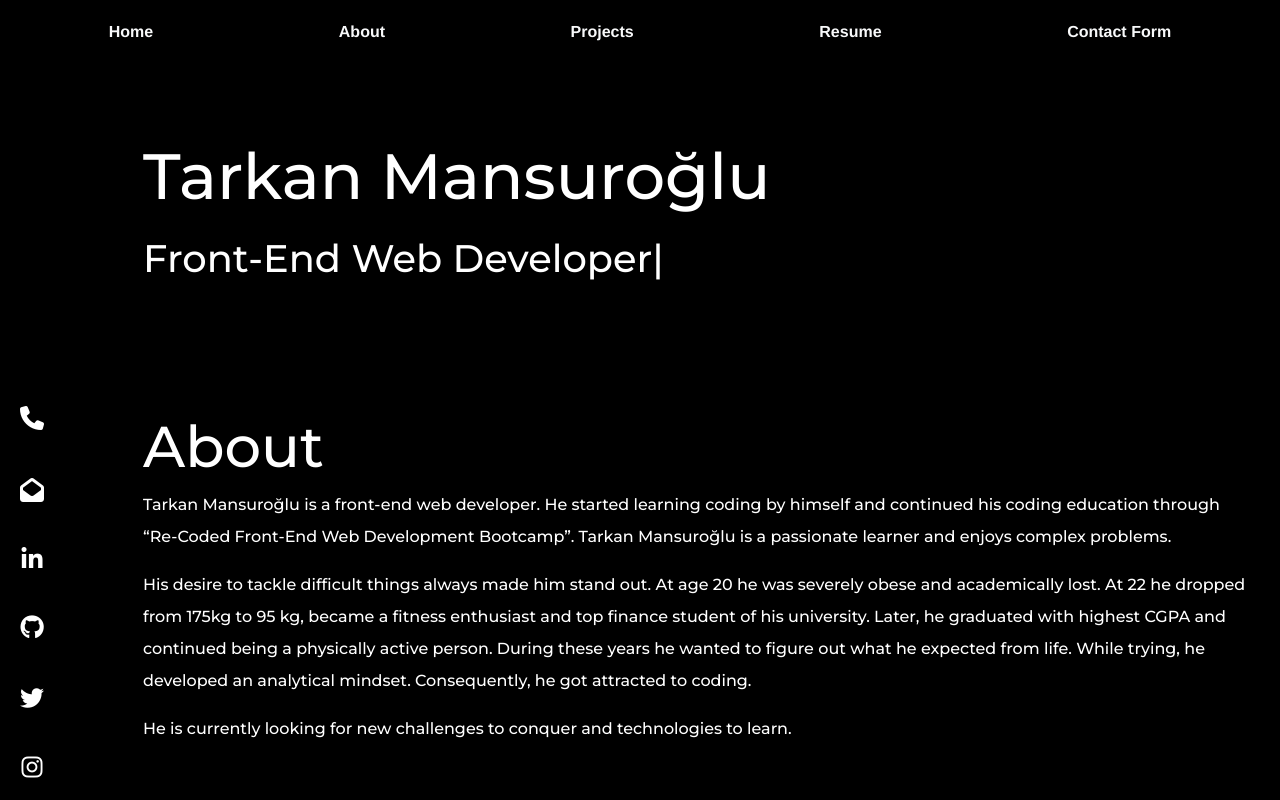
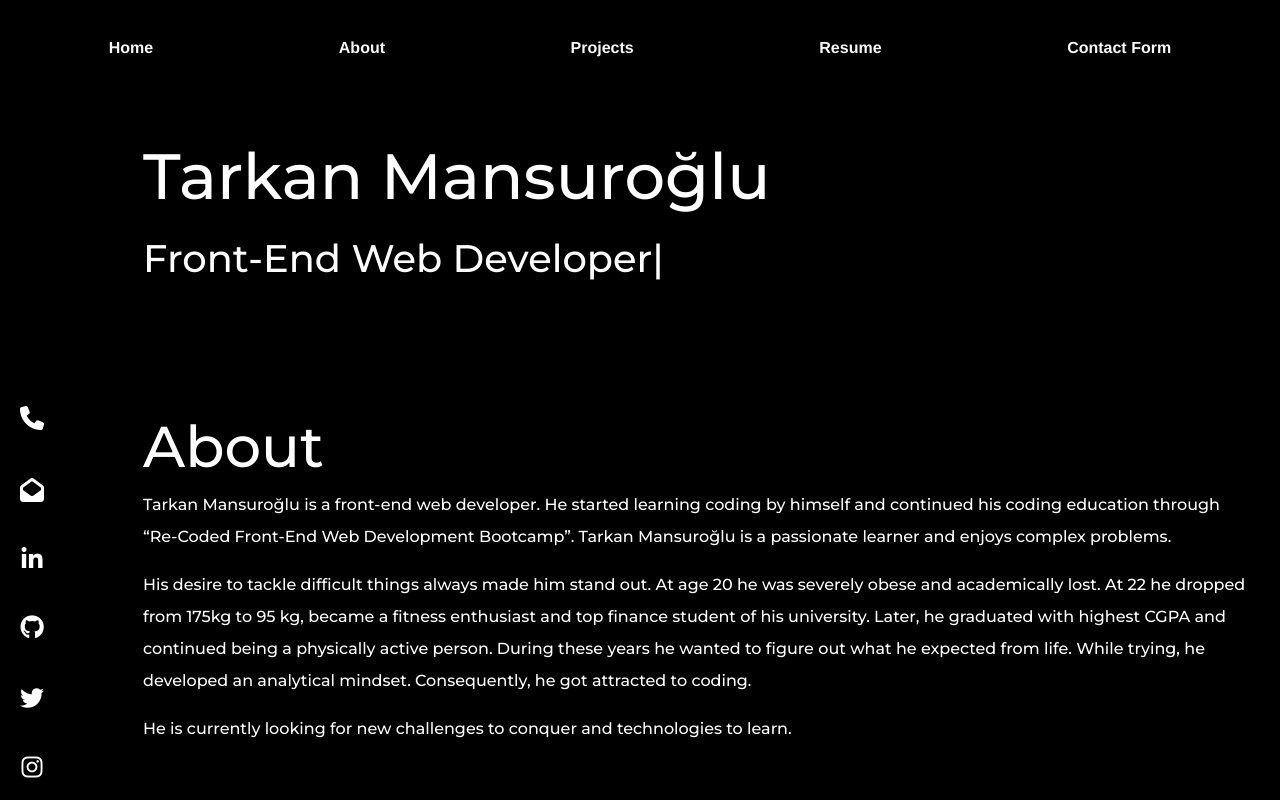
Before and after one commit to tmansuroglu/portfolio, a React (Create React App) app: page / in a window 1280 px wide. Shown: the top 800 px of the page. Built offline with nearby package versions, Linux system fonts and the light colour scheme.

Commit message:
fix screen flickering and burget width

```diff
--- a/src/components/Navbar/index.css
+++ b/src/components/Navbar/index.css
@@ -1,6 +1,6 @@
 .navbarContainer {
     background: black;
-    height: 8%;
+    height: 12%;
     box-shadow: 0px 5px 10px 0px rgba(0, 0, 0, 1);
 }
 
--- a/src/components/Projects/index.css
+++ b/src/components/Projects/index.css
@@ -11,9 +11,3 @@
     margin: 40% 30% 30% 40%;
     transform: scale(1.5);
 }
-
-@media only screen and (max-width: 1170px) {
-    .vertical-timeline-element-date {
-        display: none !important;
-    }
-}
--- a/src/components/Projects/index.jsx
+++ b/src/components/Projects/index.jsx
@@ -12,7 +12,7 @@ const Projects = () => {
             <h1 className='homeTitle' id='projects'>
                 Projects
             </h1>
-            <VerticalTimeline>
+            <VerticalTimeline animate={false}>
                 <VerticalTimelineElement
                     className='vertical-timeline-element--work'
                     contentStyle={{
```
